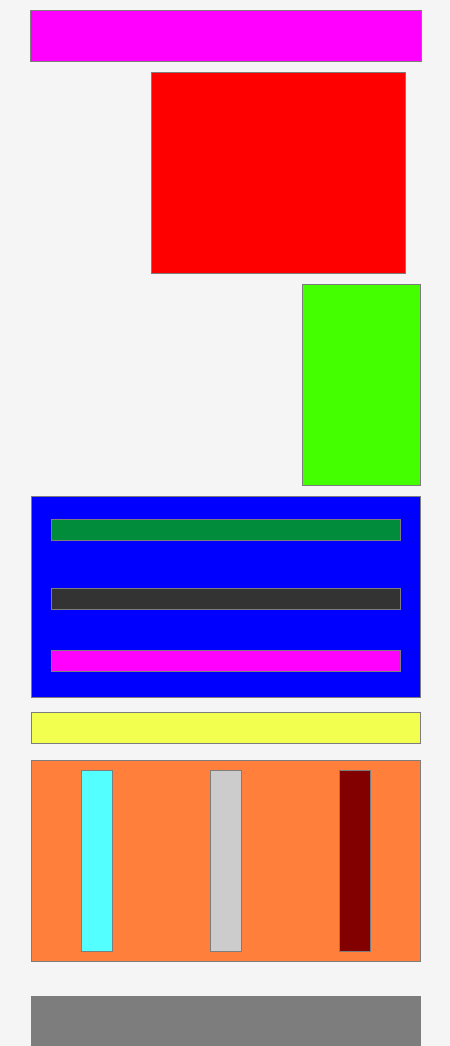
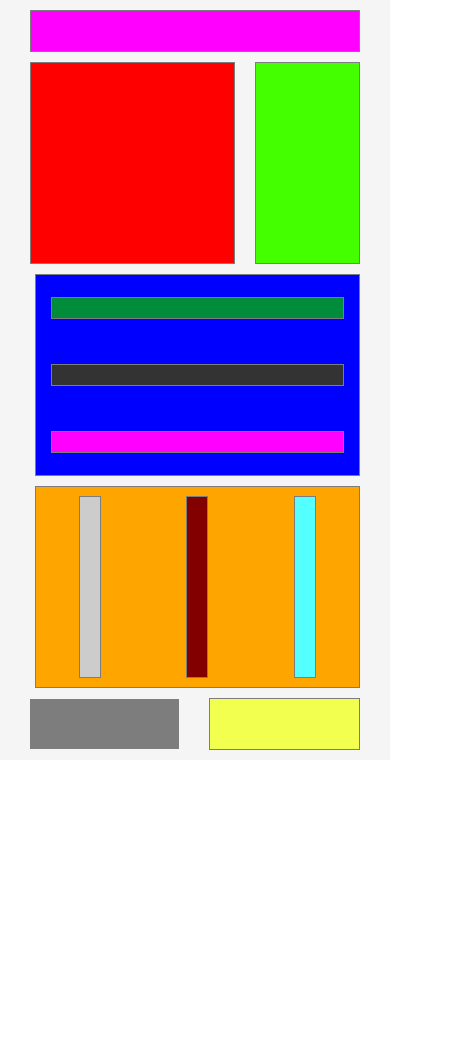
Before and after one commit to ViktorShvydrik/preFrontEnd, a plain HTML site: page fourthLesson/html/fourthLesson.html in a window 390 px wide. Shown: the whole page, 450 px wide, since content can reach past the window. After the commit the page ends 844 px from the top, so only its background shows below. Drawn offline with Linux system fonts and the light colour scheme.

Commit message:
fourthLesson fix

```diff
--- a/fourthLesson/css/fourthLesson.css
+++ b/fourthLesson/css/fourthLesson.css
@@ -7,9 +7,8 @@
 
 
 div.contener{
-	width: 100%;
 	display: flex;
-	flex-flow: column wrap;
+	flex-flow: row wrap;
 	justify-content: space-around;
 	align-items: center;
 	background-color: #f5f5f5;
@@ -18,127 +17,93 @@ div.contener{
 
 div.header{
 	width: 100%;
-	height: 50px;
-	margin-bottom: 30px;
+	height: 60px;
+	margin-bottom: 20px;
 	border: 1px solid #7d7d7d;
 	background-color: #ff00ff
 }
 
-div.table{
-	width: 100%;
-	display: flex;
-}
-
-.column{
-	display: flex;
-
+.firstBlock, .thirdBlock{
+	flex: 0 1 200px;
+	height: 200px;
+	border: 1px solid #7d7d7d;
+	margin:0 10px 20px 0;
 
 }
 
-.column:first-child{
-	flex-grow: 1;
-	margin-right: 30px;
-	flex-flow: column wrap;
-}
-.column:last-child{
-	flex-grow: 3;
-	flex-flow: row wrap;
-	justify-content: space-between;
-}
-
-div.topRow{
-	width: 100%;
-	height: 200px;
-	display: flex;
-	flex-flow: row wrap;
-	justify-content: space-between;
-	align-items: center;
-	margin-bottom: 30px;
-}
-
-.firsBlock{
-	width: 100%;
-	height: 200px;
-	border: 1px solid #7d7d7d;
-	margin-bottom: 27px;
-
-}
-
-div.firsBlock:first-child{
+div.firstBlock{
+	order: 1;
 	background-color: #44ff00;
 
 
 }
 
-div.firsBlock:last-child{
+div.thirdBlock{
+    flex-basis: 200px;
+    flex-grow: 0;
+	order: 3;
 	background-color: red;
 
 }
 
-.secondBlock{
-	width: 100%;
+.secondBlock, .fourthBlock{
+
 	height: 200px;
 	border: 1px solid #7d7d7d;
 	display: flex;
-	flex-flow: row nowrap;
+	flex-flow: row wrap;
 	justify-content: space-around;
 	align-items: center;
-
+	margin-bottom: 20px;
+	margin-left: 10px
 }
 
 .block{
 	border: 1px solid #7d7d7d;
 }
 
-div.topRow div.block{
+
+div.secondBlock > div{
 	flex-basis: 22%;
 	height: 100px;
 }
 
+div.secondBlock{
+    flex: 1 1 calc(100% - 250px);
+	order: 2;
+	background-color: #ff7f3b;
 
-div.topRow div.secondBlock{
-	background-color: #ff7f3b;
 }
 
-div.topRow div.secondBlock div.block:first-child{
+div.secondBlock div.block:first-child{
 	background-color: #54ffff;
 }
 
-div.topRow div.secondBlock div.block:nth-child(2){
+div.secondBlock div.block:nth-child(2){
 	background-color: #ccc;
 }
 
-div.topRow div.secondBlock div.block:last-child{
+div.secondBlock div.block:last-child{
 	background-color: #820000;
 }
 
-div.bottomRow{
-	width: 60%;
-	height: 200px;
-	display: flex;
-	flex-flow: row wrap;
-	justify-content: space-between;
-	align-items: center;
-	margin-bottom: 30px;
+div.fourthBlock {
+
+	flex-grow: 2;
+	order: 4;
+	background-color: #668aff;
+	margin-right: 10px;
+
+}
+
+div.fourthBlock > div.block {
+	margin: 3% 0;
+  	height: 15%;
+  	width: 25%;
+  	border: solid 1px #7d7d7d;
 }
 
 
-
-div.bottomRow div.secondBlock {
-	width: 100%;
-	background-color: #668aff;
-
-}
-
-div.bottomRow div.block {
-	width: 22%;
-	height: 200px;
-	border: none;
-	display: flex;
-	flex-flow: row nowrap;
-
-
-}
 
 div.bottomRow div.block div{
 	width: 100%;
@@ -146,34 +111,35 @@ div.bottomRow div.block div{
 	border: 1px solid #7d7d7d;
 }
 
-div.bottomRow div.secondBlock div.block:first-child div{
+div.fourthBlock div.block:first-child{
 	background-color: #ff00ff;
-	margin-top: 20px;
+	align-self: flex-start;
 }
 
-div.bottomRow div.secondBlock div.block:nth-child(2) div{
+div.fourthBlock div.block:nth-child(2){
 	background-color: #008c3a;
 	align-self: center;
 }
 
-div.bottomRow div.secondBlock div.block:last-child div{
+div.fourthBlock div.block:last-child{
 	background-color: #333;
 	align-self: flex-end;
-	margin-bottom: 20px;
 }
 
-.thirdBlock {
-	width: 35%;
+.fifthBlock {
 	height: 200px;
+	order: 5;
+	flex-grow: 1;
 	border: 1px solid #7d7d7d;
 	background-color: #f3ff4f;
-	margin-left: 20px;
+	margin-bottom: 20px;
+	margin-left: 15px;
 }
 
 .footer {
 	width: 100%;
 	height: 50px;
-	margin-bottom: 30px;
+	order: 6;
 	background-color: #7d7d7d
 }
 
@@ -181,146 +147,136 @@ div.bottomRow div.secondBlock div.block:last-child div{
 
  @media screen and (max-width: 800px){
 
-	.column:first-child{
-		flex-basis: 150px;
-		flex-grow: 1;
-		flex-shrink: 0;
-		margin-right: 10px;
-	}
-
-	.column:last-child{
-		flex-basis: 250px;
-		flex-grow: 3;
-		flex-shrink: 3;
-	}
 
 
-	div.firsBlock:first-child{
+	div.firstBlock{
+		order: 3;
+	}
+	div.thirdBlock{
 		order: 1;
 	}
 
-	div.topRow div.block{
-		width: 22%;
+	.firstBlock, .fourthBlock{
+		margin-bottom: 10px;
+	}
+
+	div.firstBlock, div.thirdBlock{
+		flex-basis: 150px;
+		margin-right: 5px;
+	}
+
+	.secondBlock, .fourthBlock{
+		margin-left: 5px;
+	}
+
+	div.secondBlock > div{
 		height: 30px;
 	}
 
-	div.bottomRow div.secondBlock div.block:first-child {
+	div.secondBlock > div.block:first-child {
 		order: 2;
 
 	}
 
-	div.bottomRow div.secondBlock div.block:nth-child(2){
+	div.fourthBlock > div.block:first-child {
+		order: 2;
+
+	}
+
+	div.fourthBlock > div.block:nth-child(2){
 		order:1;
 	}
 
 
-	.thirdBlock{
+	div.fourthBlock {
+		margin-right: 0;
+	}
+
+	.fifthBlock{
 		width: 100%;
 		height: 30px;
 		margin-left: 0;
 		margin-bottom: 10px;
 	}
 
-	div.bottomRow{
-		width: 100%;
-
-		margin-bottom:10px;
-	}
-
-	div.bottomRow div.secondBlock {
-		flex-basis: 100%;
-	}
-
 	div.header{
 		margin-bottom: 10px;
 	}
 
-
 }
 @media screen and (max-width: 400px){
-	.column:first-child{
-		height: 100%
-		flex-basis: 50px;
-		align-items: flex-end;
+
+	div.header{
+		height: 40px;
 	}
 
-	div.firsBlock:first-child{
-		width: 30%;
+	div.firstBlock{
+		flex: 1 1 20%;
+		order: 1;
+		margin-left: 10px;
+		margin-right: 0;
+	}
+	div.thirdBlock{
+		flex: 1 1 50%;
+		order: 0;
+		margin-right: 10px;
 	}
 
-	div.firsBlock:last-child{
-		width: 65%;
-		margin-right: 15px;
-	}
-
-	.column:last-child{
-		flex-basis:auto;
-	}
-
-	div.firsBlock{
+	div.secondBlock{
+		flex-basis: 100%;
+		background-color: orange;
+		order: 4;
 		margin-bottom: 10px;
 	}
 
-
-	.table{
-		flex-flow: column nowrap;
+	div.fourthBlock{
+		flex-basis: 100%;
+		order: 3;
+		background-color: blue;
+		flex-flow: column wrap;
 	}
 
-	.column{
-		flex-flow: row wrap;
-		width: 100%;
-		height: 500px;
+	div.firstBlock, div.thirdBlock{
+		margin-bottom: 10px;
 	}
 
-	div.topRow{
-		order: 2;
+	div.secondBlock > div{
+		flex-basis: 20px;
+		height: 90%;
 	}
 
-	div.buttomRow{
-		order: 1;
-	}
-
-	div.topRow div.secondBlock div.block{
-		flex-basis: auto;
-		height: 90%;
-		width: 30px;
-	}
-
-	div.bottomRow div.secondBlock {
-		flex-flow: column nowrap;
-		background-color: blue;
-	}
-	div.bottomRow div.secondBlock div.block{
+	div.fourthBlock > div.block{
+		align-items: center;
 		width: 90%;
-	}
-
-	div.bottomRow div.block div{
 		height: 20px;
 	}
 
-	div.bottomRow div.block:last-child{
-		order: 1;
+
+
+	div.fourthBlock > div.block:first-child,
+	div.fourthBlock > div.block:nth-child(2),
+	div.fourthBlock > div.block:last-child {
+		align-self: center;
 	}
 
+	div.fourthBlock > div.block:nth-child(2){
+		order:0;
 	}
 
-div.cont{
 
-	text-align: center;
+	div.footer, div.fifthBlock{
+		height: 50px;
+		flex: 1 1 40%;
+		margin: 0;
 	}
 
-div.main{
-	width: 100px;
-	height: 100px;
-	border: 1px solid black;
-	animation-name: animBox;
-	animation-delay: 2s;
-	animation-timing-function: ease;
+	div.fifthBlock{
+		order: 6;
+		margin-left: 15px;
 	}
 
-@keyframes animBox {
-	/* from { } */
-	0% {transform: rotate(45d) };
-	50% {transform: rotate(135d)};
- 	to { transform: rotate(275d)};
+	div.footer{
+		order: 5;
+		margin-right: 15px;
 	}
+}
--- a/fourthLesson/html/fourthLesson.html
+++ b/fourthLesson/html/fourthLesson.html
@@ -2,40 +2,27 @@
 <html lang="en">
 <head>
 	<meta charset="UTF-8">
-	<title>thirdLesson</title>
+	<title>fourthLesson</title>
 	<link rel="stylesheet" href="../css/fourthLesson.css">
 	<meta name="viewport" content="width=device-width, initial-scale=1">
 </head>
 <body>
 	<div class="contener">
 		<div class= "header"></div>
-		<div class="table">
-			<div class="column">
-				<div class="firsBlock"></div>
-				<div class="firsBlock"></div>
-			</div>
-			<div class="column">
-				<div class="topRow">
+		<div class="firstBlock"></div>
+		<div class="secondBlock">
+			<div class="block"></div>
+			<div class="block"></div>
+			<div class="block"></div>
+		</div>
 
-					<div class="secondBlock">
-						<div class="block"></div>
-						<div class="block"></div>
-						<div class="block"></div>
-					</div>
-				</div>
-				<div class="bottomRow">
-					<div class="secondBlock">
-						<div class="block"><div></div></div>
-						<div class="block"><div></div></div>
-						<div class="block"><div></div></div>
-					</div>
-
-				</div>
-				<div class="thirdBlock"></div>
-			<div>
+		<div class="thirdBlock"></div>
+		<div class="fourthBlock">
+			<div class="block"></div>
+			<div class="block"></div>
+			<div class="block"></div>
 		</div>
-		</div>
-		</div>
+		<div class="fifthBlock"></div>
 		<div class="footer"></div>
 	</div>
 
```
Lines whose indentation alone changed are shown as unchanged.
